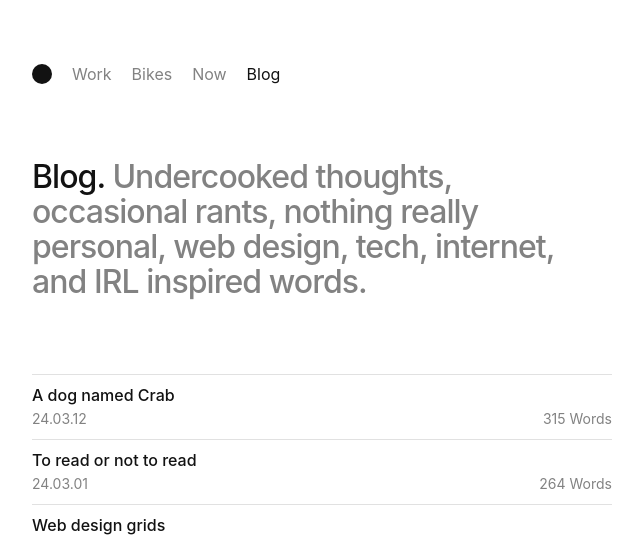
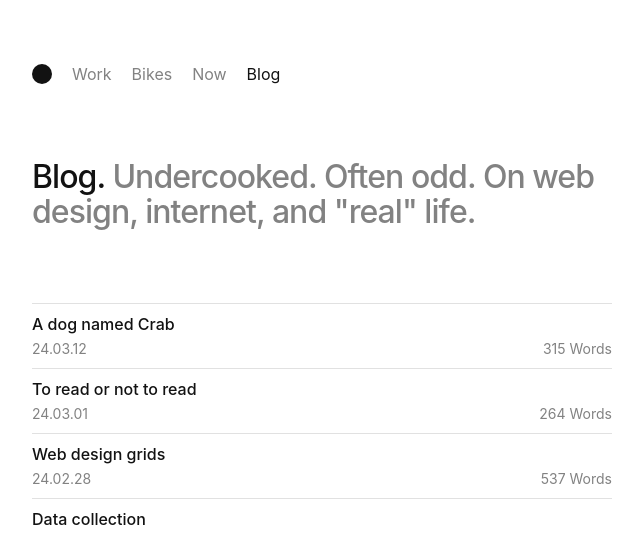
Before and after one commit to nsolerieu/slrncl.com, a PHP site: page /blog.php in a window 1280 px wide. Shown: the top 536 px of the page, without its empty margins (318-961 px from the left). Run offline with PHP 8.4, Linux system fonts and the light colour scheme.

Commit message:
A more honest headline
+ cleanup comments

```diff
--- a/www/blog.php
+++ b/www/blog.php
@@ -58,7 +58,7 @@ if ( $is_post ) {
 			</a>';
 
 		// redirect via HTACCESS for clean URL
-		// $content .= '<a href="blog.php?post='.$filename_no_ext.'" class="blog-list-item"><span class="blog-list-item__date text-color-secondary">'.str_replace("-", "&nbsp;/&nbsp;", $dateonly).'</span><span class="blog-list-item__title">'.$post_title.'</span></a>';
+		// Previous link structure $content .= '<a href="blog.php?post='.$filename_no_ext.'
 	}
 }
 
@@ -74,7 +74,7 @@ include "header.php";
     <div class="container">
       <div class="row">
         <div class="col-100">
-        	<h1>Blog. <span class="text-color-secondary">Undercooked thoughts, occasional rants, nothing really personal, web design, tech, internet, and IRL inspired words.</span></h1>
+        	<h1>Blog. <span class="text-color-secondary">Undercooked. Often odd. On web design, internet, and "real" life.</span></h1>
         </div>
       </div>
     </div>
```
